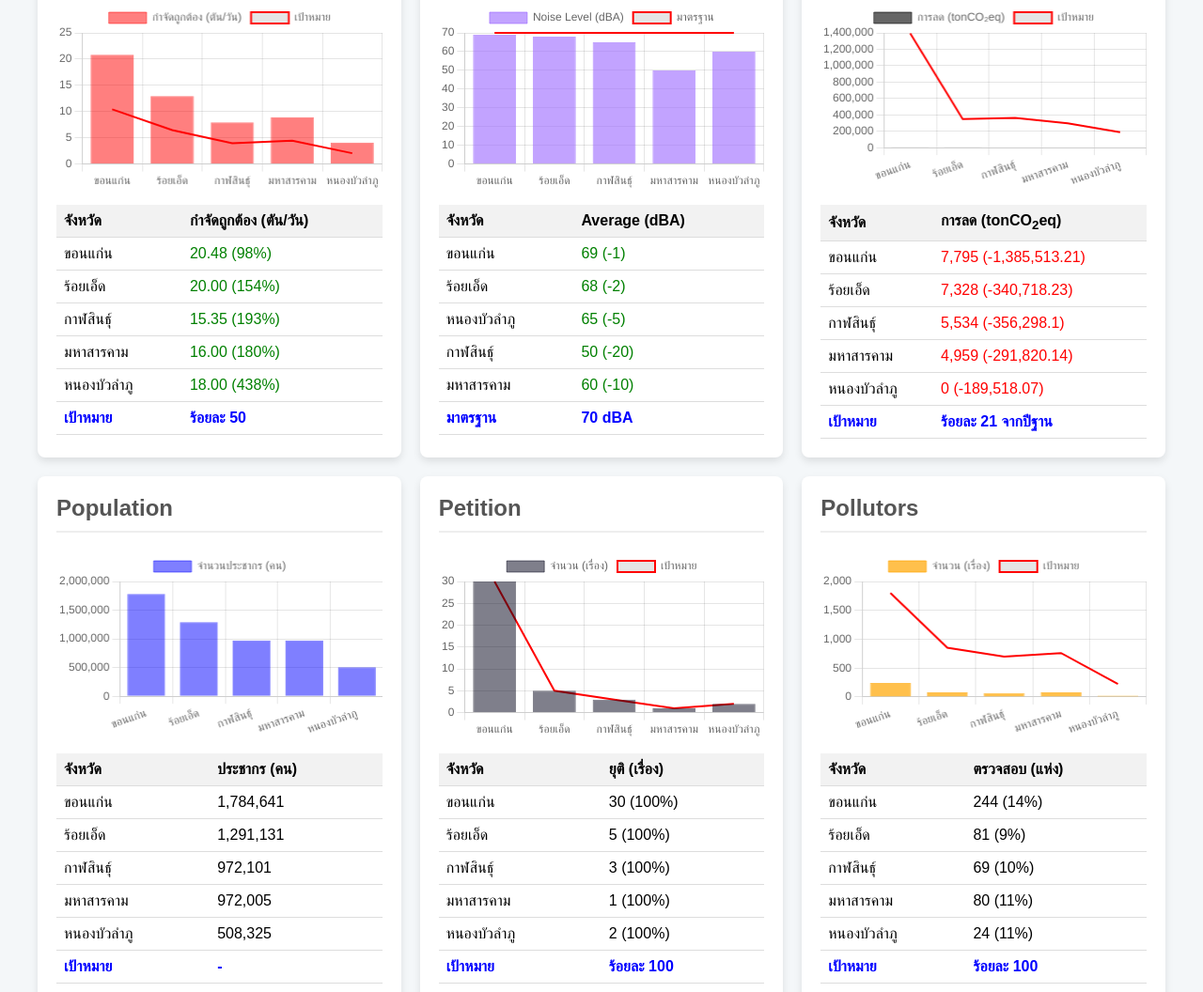
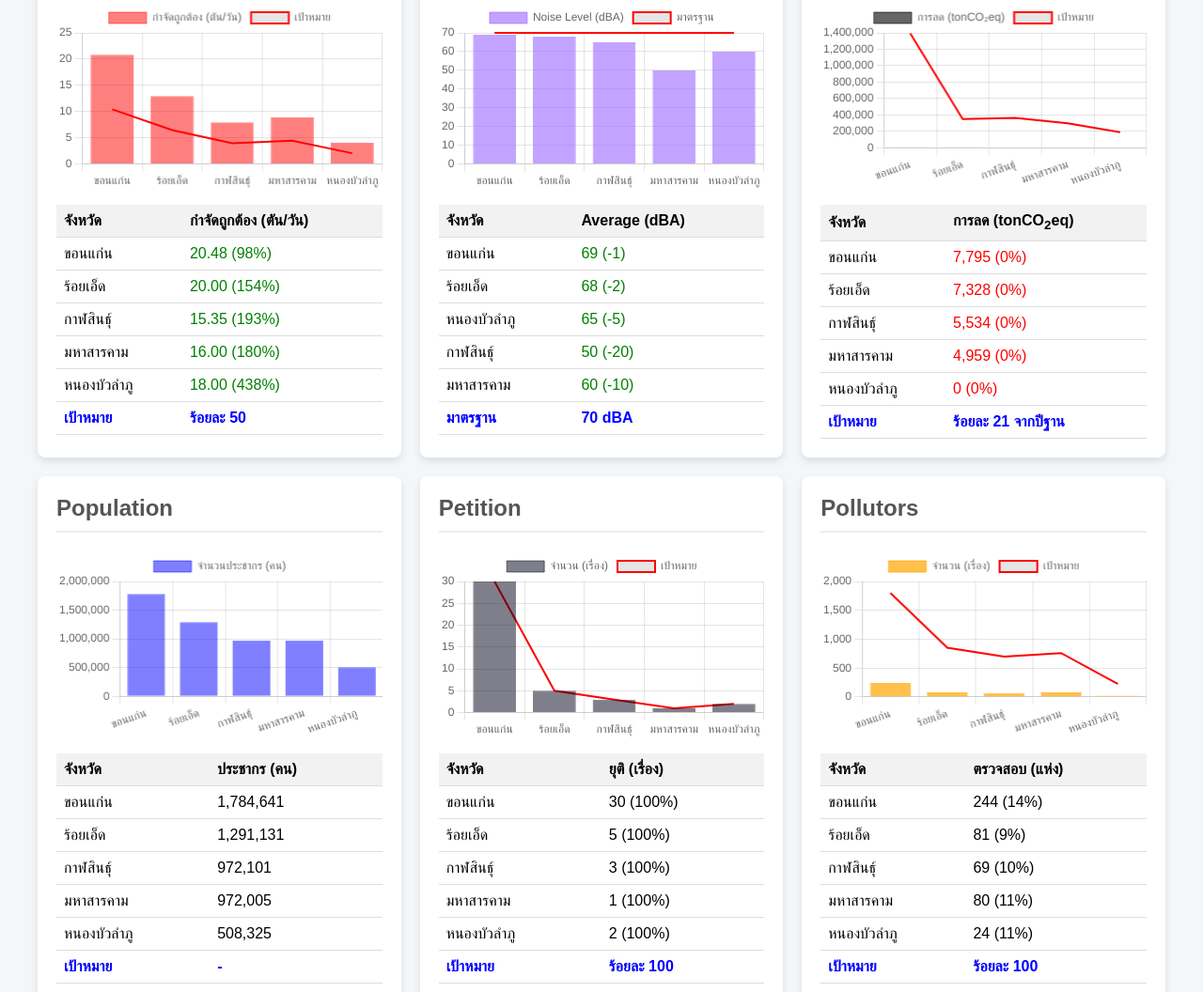
Before and after one commit to Kietpawpan/envQuality, a plain HTML site: page index.html in a window 1280 px wide. Shown: the part 797-1853 px from the top of the page at 94% size. Drawn offline with nearby package versions, Linux system fonts and the light colour scheme.

Commit message:
Update index.html

```diff
--- a/index.html
+++ b/index.html
@@ -374,7 +374,7 @@ document.getElementById("hazard"+i).innerHTML = (hazardousWasteGood[i]).toFixed(
 
 document.getElementById("noise"+i).innerHTML = noiseData[i] + " (" + (noiseData[i] - targets[4]) + ")";
 
-document.getElementById("carbon"+i).innerHTML = carbonEmissionReductionData[i].toLocaleString() + " (" + (carbonEmissionReductionData[i] - carbonEmissionData[i]*carbonEmissionTarget[i]).toLocaleString() + ")";
+document.getElementById("carbon"+i).innerHTML = carbonEmissionReductionData[i].toLocaleString() + " (" + (carbonEmissionReductionData[i]/carbonEmissionData[i]*100).toFixed(0).toLocaleString() + "%)";
 
 document.getElementById("pop"+i).innerHTML = population[i].toLocaleString();
 
@@ -397,7 +397,7 @@ else{document.getElementById("hazard"+i).style.color = 'green';}
 if (noiseData[i] - targets[4]<0){document.getElementById("noise"+i).style.color = 'green';}
 else{document.getElementById("noise"+i).style.color = 'red';}
 
-if ((carbonEmissionReductionData[i] - carbonEmissionData[i]*carbonEmissionTarget[i])<0){document.getElementById("carbon"+i).style.color = 'red';}
+if (carbonEmissionReductionData[i] - carbonEmissionData[i]<0){document.getElementById("carbon"+i).style.color = 'red';}
 else{document.getElementById("carbon"+i).style.color = 'green';}
 };
 
```
